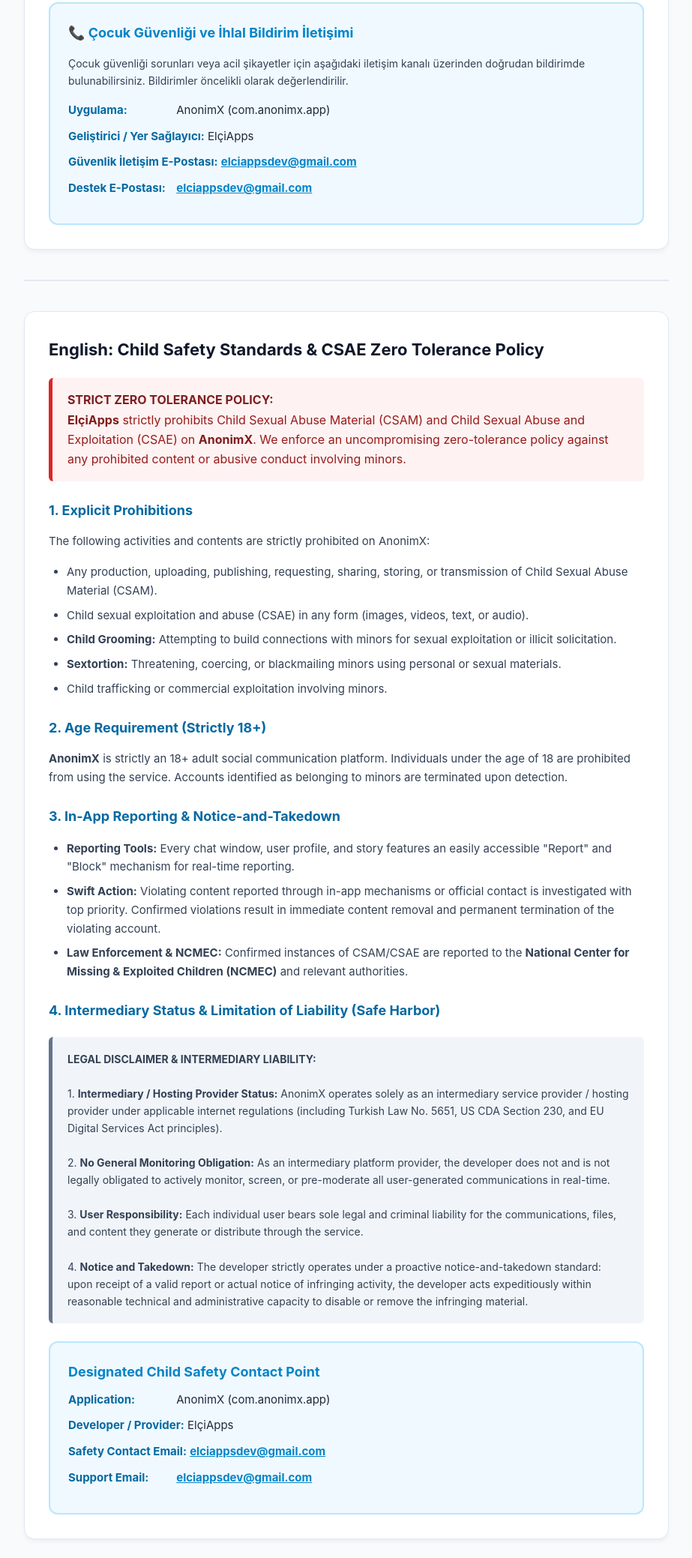
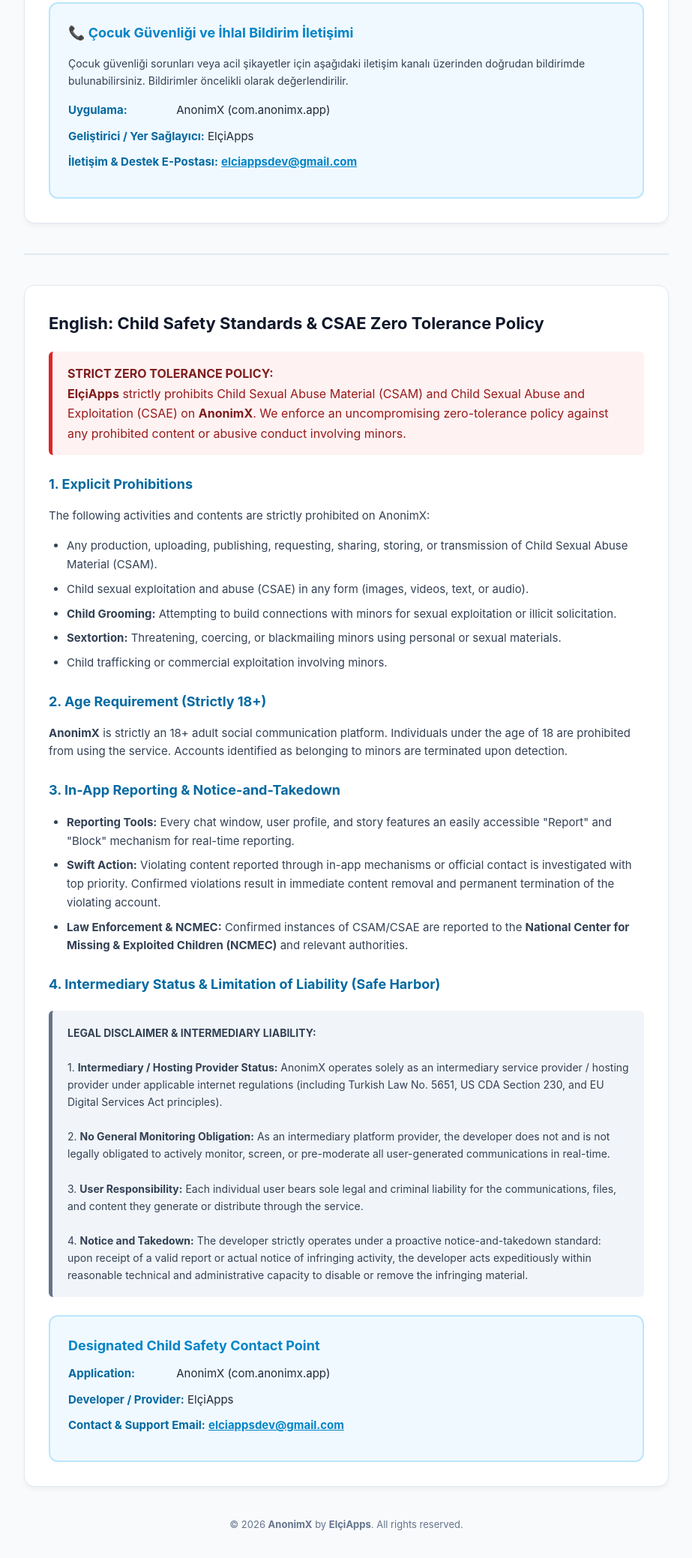
Before and after one commit to elciappsdev-tech/anonimx-policy, a plain HTML site: page child-safety.html in a window 1280 px wide. Shown: the part 2121-4199 px from the top of the page at 75% size, without its empty margins (178-1101 px from the left). Drawn offline with Linux system fonts and the light colour scheme.

Commit message:
Unify contact and support email into single clean entry

```diff
--- a/child-safety.html
+++ b/child-safety.html
@@ -276,10 +276,7 @@
           <strong>Geliştirici / Yer Sağlayıcı:</strong> ElçiApps
         </div>
         <div class="contact-item">
-          <strong>Güvenlik İletişim E-Postası:</strong> <a href="mailto:elciappsdev@gmail.com" style="color: #0284c7; font-weight: bold;">elciappsdev@gmail.com</a>
-        </div>
-        <div class="contact-item">
-          <strong>Destek E-Postası:</strong> <a href="mailto:elciappsdev@gmail.com" style="color: #0284c7; font-weight: bold;">elciappsdev@gmail.com</a>
+          <strong>İletişim & Destek E-Postası:</strong> <a href="mailto:elciappsdev@gmail.com" style="color: #0284c7; font-weight: bold;">elciappsdev@gmail.com</a>
         </div>
       </div>
     </div>
@@ -335,10 +332,7 @@
           <strong>Developer / Provider:</strong> ElçiApps
         </div>
         <div class="contact-item">
-          <strong>Safety Contact Email:</strong> <a href="mailto:elciappsdev@gmail.com" style="color: #0284c7; font-weight: bold;">elciappsdev@gmail.com</a>
-        </div>
-        <div class="contact-item">
-          <strong>Support Email:</strong> <a href="mailto:elciappsdev@gmail.com" style="color: #0284c7; font-weight: bold;">elciappsdev@gmail.com</a>
+          <strong>Contact & Support Email:</strong> <a href="mailto:elciappsdev@gmail.com" style="color: #0284c7; font-weight: bold;">elciappsdev@gmail.com</a>
         </div>
       </div>
     </div>
```
Also changed, not shown: index.html (+1 -2 lines).
